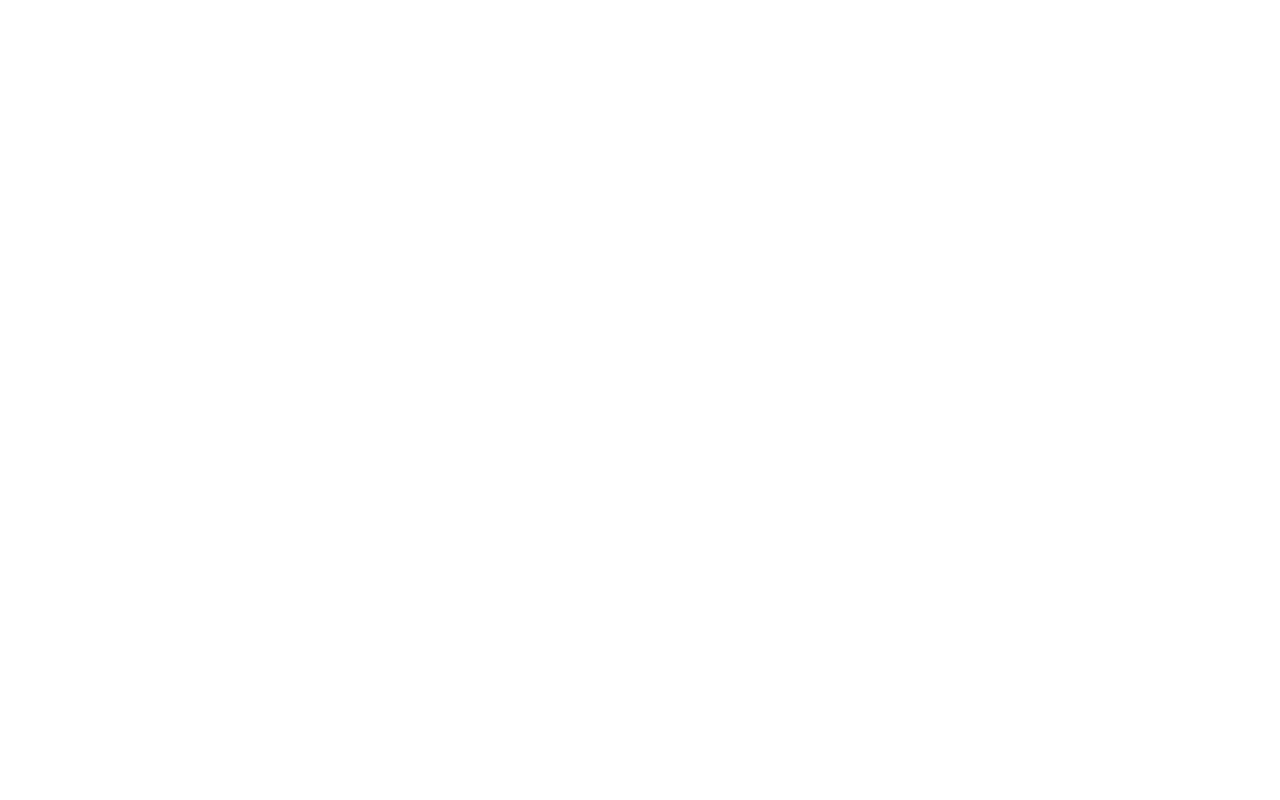
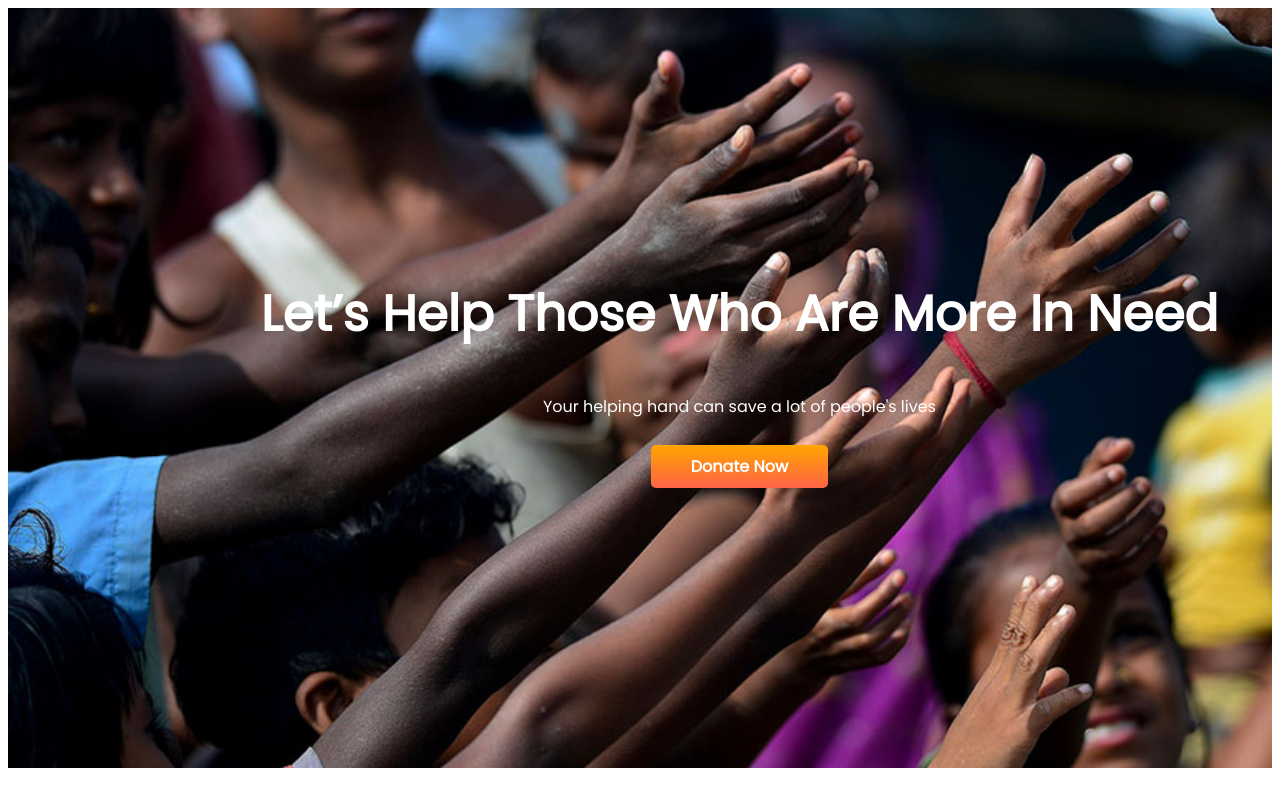
Before and after one commit to Mihir160/assignment1, a plain HTML site: page index.html in a window 1280 px wide. Drawn offline with Linux system fonts and the light colour scheme.

Commit message:
secondcommit

```diff
--- a/index.html
+++ b/index.html
@@ -5,9 +5,24 @@
         <meta http-equiv="X-UA-Compatible" content="IE=edge">
         <meta name="viewport" content="width=device-width, initial-scale=1.0">
         <link rel="stylesheet" href="sytle.css">
-    <title>Donet-Today</title>
+        <link rel="preconnect" href="https://fonts.googleapis.com">
+        <link rel="preconnect" href="https://fonts.gstatic.com" crossorigin>
+        <link href="https://fonts.googleapis.com/css2?family=Poppins&display=swap" rel="stylesheet">
+        <title>Donate-Today</title>
     </head>
     <body>
+       <section class="banner-area">
 
+            <div class="content">
+                <h1>Let’s Help Those Who Are  More In Need</h1>
+                <p>Your helping hand can save a lot of people's lives</p>
+                <div id="button1">
+                    <a class="linkbutton" target="_blank" href="https://www.linkedin.com/in/mihir-roy-676972204/">Donate Now</a>
+                </div>
+
+
+            </div>
+
+       </section>
     </body>
     </html>
--- a/sytle.css
+++ b/sytle.css
@@ -0,0 +1,38 @@
+body{
+    font-family: 'Poppins', sans-serif;
+
+}
+.banner-area{
+    display: flex;
+    height: 95vh;
+    width: 100%;
+    background-image: url(images/donation13.jpg);
+    background-repeat: no-repeat;
+    background-size: cover;
+
+}
+.content{
+    text-align: center;
+    margin-left: 20%;
+    margin-top: 18%;
+}
+h1{
+    color: white;
+    font-size: 50px;
+
+}
+p{
+    color: white;
+}
+.linkbutton{
+    text-decoration: none;
+    background-image: linear-gradient(orange,tomato);
+    color: white;
+    font-weight: 700;
+    padding: 10px 40px;
+    border-radius: 5px;
+
+}
+#button1{
+    padding: 2%;
+}
```
Lines whose indentation alone changed are shown as unchanged.
